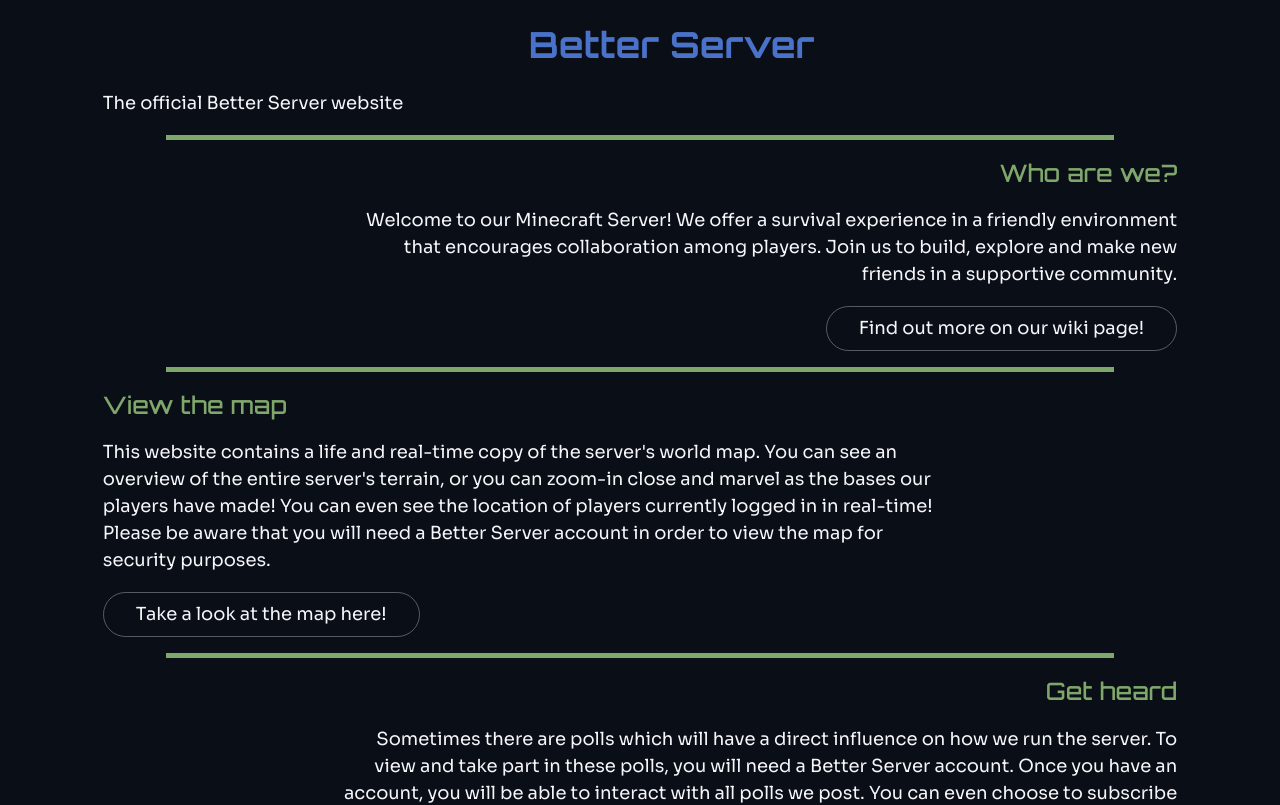
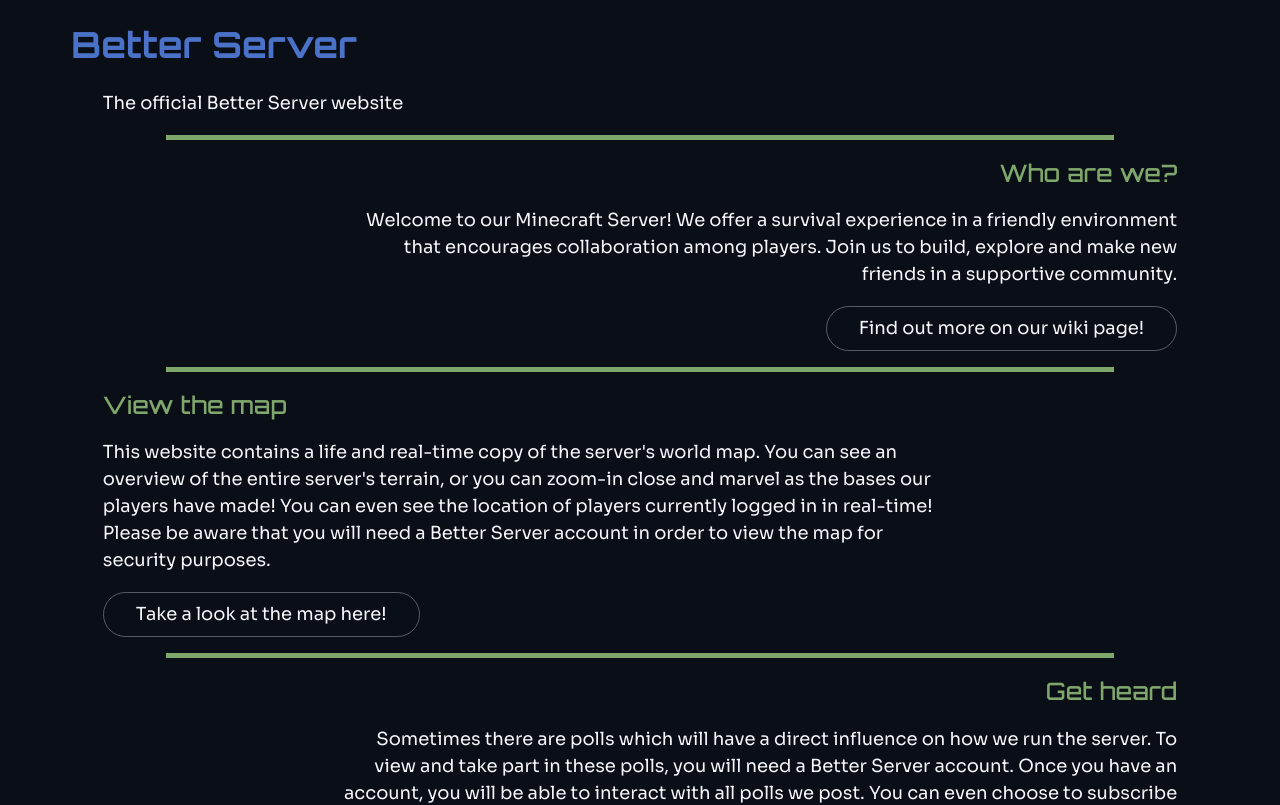
Before and after one commit to tinbob655/better-server-mc, a React (Vite) app in the folder client/: page / in a window 1280 px wide. Shown: the top 805 px of the page. Built offline with nearby package versions, Linux system fonts and the light colour scheme; no server answers.

Commit message:
fixed PageHeader title alignment

```diff
--- a/client/src/components/PageHeader.tsx
+++ b/client/src/components/PageHeader.tsx
@@ -9,7 +9,7 @@
 
     return (
         <React.Fragment>
-            <h1 style={{marginLeft: '5%'}}>
+            <h1 style={{marginLeft: '5%', textAlign: 'left'}}>
                 {title}
             </h1>
             <p className={"alignLeft"}>
```
